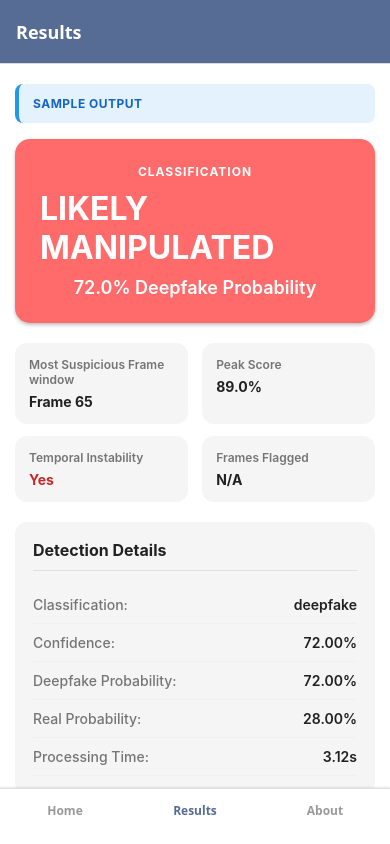
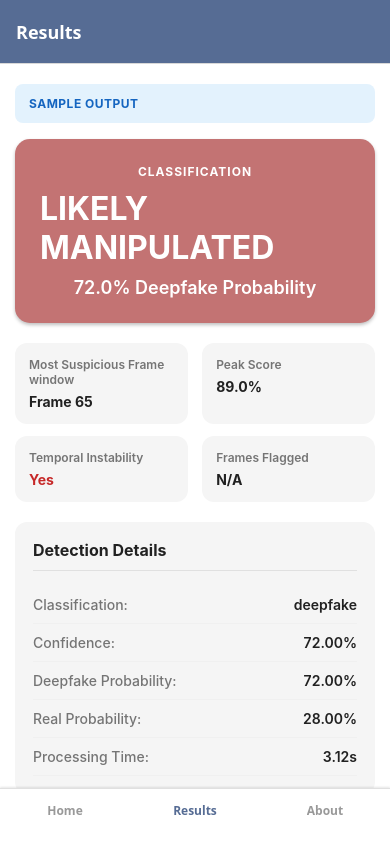
Before and after one commit to abhikarki/Deepfake_detection, a React Native app in the folder mobile/: screen /Results in a window 390 px wide. Built offline with nearby package versions, Linux system fonts and the light colour scheme.

Commit message:
update-results-css

```diff
--- a/mobile/assets/colors.js
+++ b/mobile/assets/colors.js
@@ -7,6 +7,6 @@ export const colors = {
   success: '#4CAF50',
   text: '#212121',
   textLight: '#757575',
-  deepfake: '#FF6B6B',
-  real: '#4cb65e',
+  deepfake: '#c37373',
+  real: '#7bd48a',
 };
--- a/mobile/components/ResultsDisplay.js
+++ b/mobile/components/ResultsDisplay.js
@@ -158,8 +158,6 @@ const styles = StyleSheet.create({
   },
   sampleBadge: {
     backgroundColor: '#E3F2FD',
-    borderLeftWidth: 4,
-    borderLeftColor: '#2196F3',
     paddingVertical: 12,
     paddingHorizontal: 14,
     marginBottom: 16,
@@ -260,8 +258,6 @@ const styles = StyleSheet.create({
     borderRadius: 12,
     padding: 14,
     marginBottom: 20,
-    borderLeftWidth: 4,
-    borderLeftColor: '#c62828',
   },
   flaggedTitle: {
     fontSize: 14,
--- a/mobile/components/VideoUploader.js
+++ b/mobile/components/VideoUploader.js
@@ -41,7 +41,7 @@ export const VideoUploader = ({ onVideoSelected, isLoading }) => {
           <ActivityIndicator size="large" color={colors.primary} />
         ) : (
           <>
-            <Text style={styles.uploadIcon}>📹</Text>
+            <Text style={styles.uploadIcon}></Text>
             <Text style={styles.uploadText}>
               {selectedVideo ? 'Change Video' : 'Select Video'}
             </Text>
```
